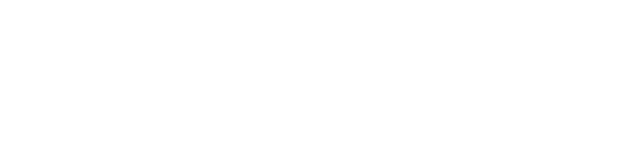
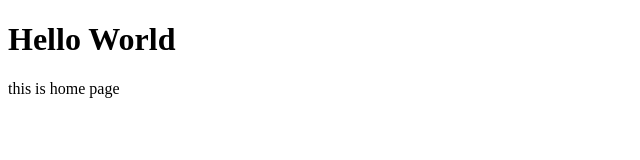
Before and after one commit to thanakorn-kpt/learn-git, a plain HTML site: page index.html in a window 1280 px wide. Shown: the whole page, without its empty margins (0-640 px from the left). Drawn offline with Linux system fonts and the light colour scheme.

Commit message:
add some feature

```diff
--- a/index.html
+++ b/index.html
@@ -6,6 +6,7 @@
     <title>Hello Git</title>
 </head>
 <body>
-
+    <h1>Hello World</h1>
+    <p>this is home page</p>
 </body>
 </html>
```
